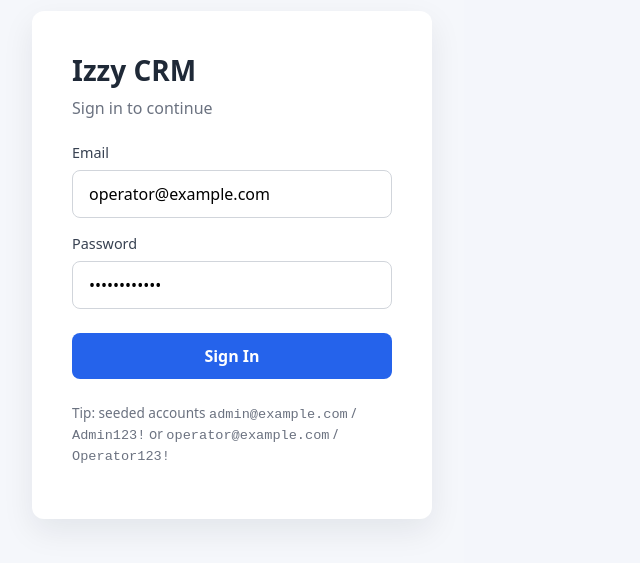
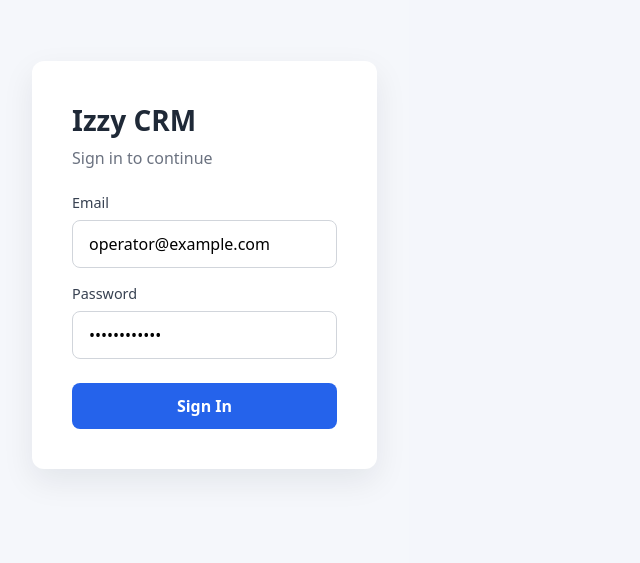
Before and after one commit to kameel77/izzy-crm, a React (Vite) app in the folder apps/frontend/: page /login in a window 1280 px wide. Shown: the part 135-698 px from the top of the page, without its empty margins (0-640 px from the left). Built offline with nearby package versions, Linux system fonts and the light colour scheme; no server answers.

Commit message:
Remove login test creds and document staging flow

```diff
--- a/apps/frontend/src/pages/LoginPage.tsx
+++ b/apps/frontend/src/pages/LoginPage.tsx
@@ -64,10 +64,6 @@ export const LoginPage: React.FC = () => {
             {isSubmitting ? "Signing in..." : "Sign In"}
           </button>
         </form>
-        <p style={styles.hint}>
-          Tip: seeded accounts <code>admin@example.com</code> / <code>Admin123!</code> or{" "}
-          <code>operator@example.com</code> / <code>Operator123!</code>
-        </p>
       </div>
     </div>
   );
@@ -134,10 +130,4 @@ const styles: Record<string, React.CSSProperties> = {
     padding: "0.75rem",
     borderRadius: 8,
   },
-  hint: {
-    marginTop: "1.5rem",
-    fontSize: "0.85rem",
-    color: "#6b7280",
-    lineHeight: 1.4,
-  },
 };
```
Also changed, not shown: 1 other file (tests, documents, lock files or other folders).
